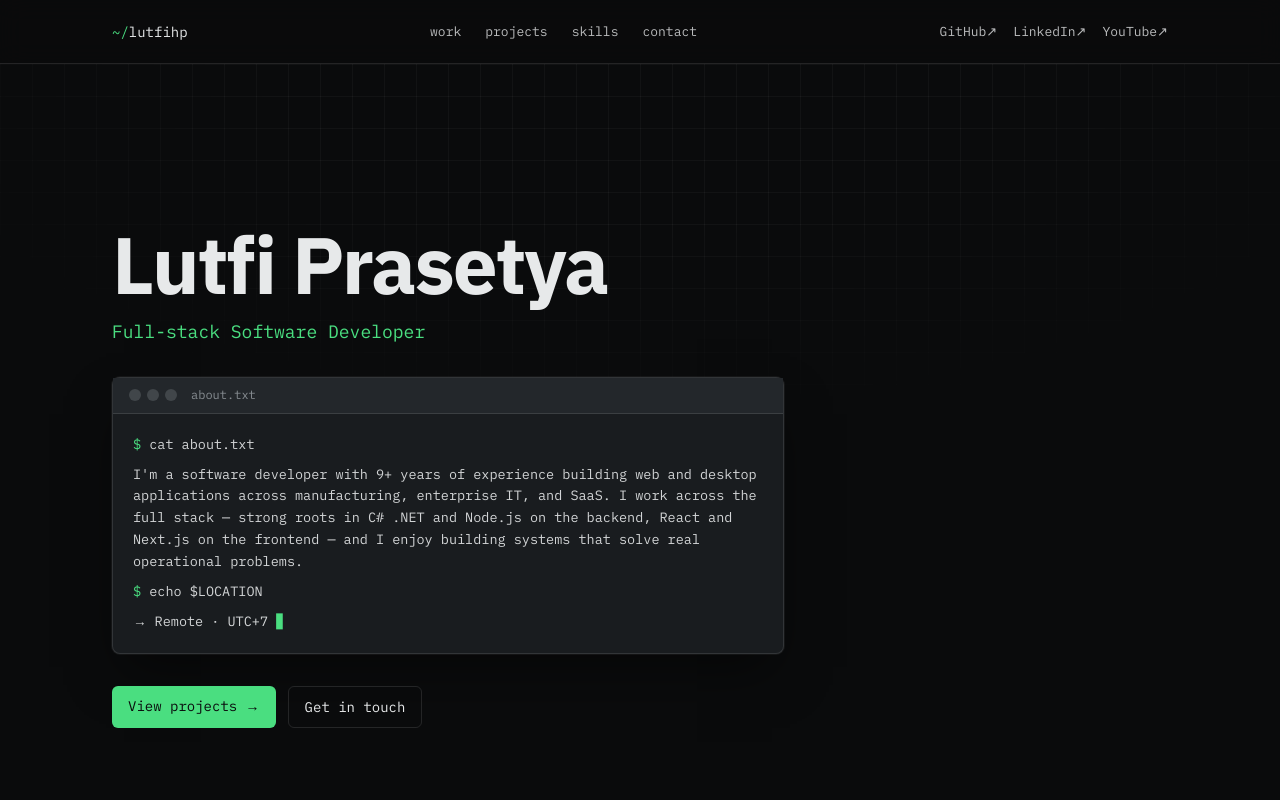
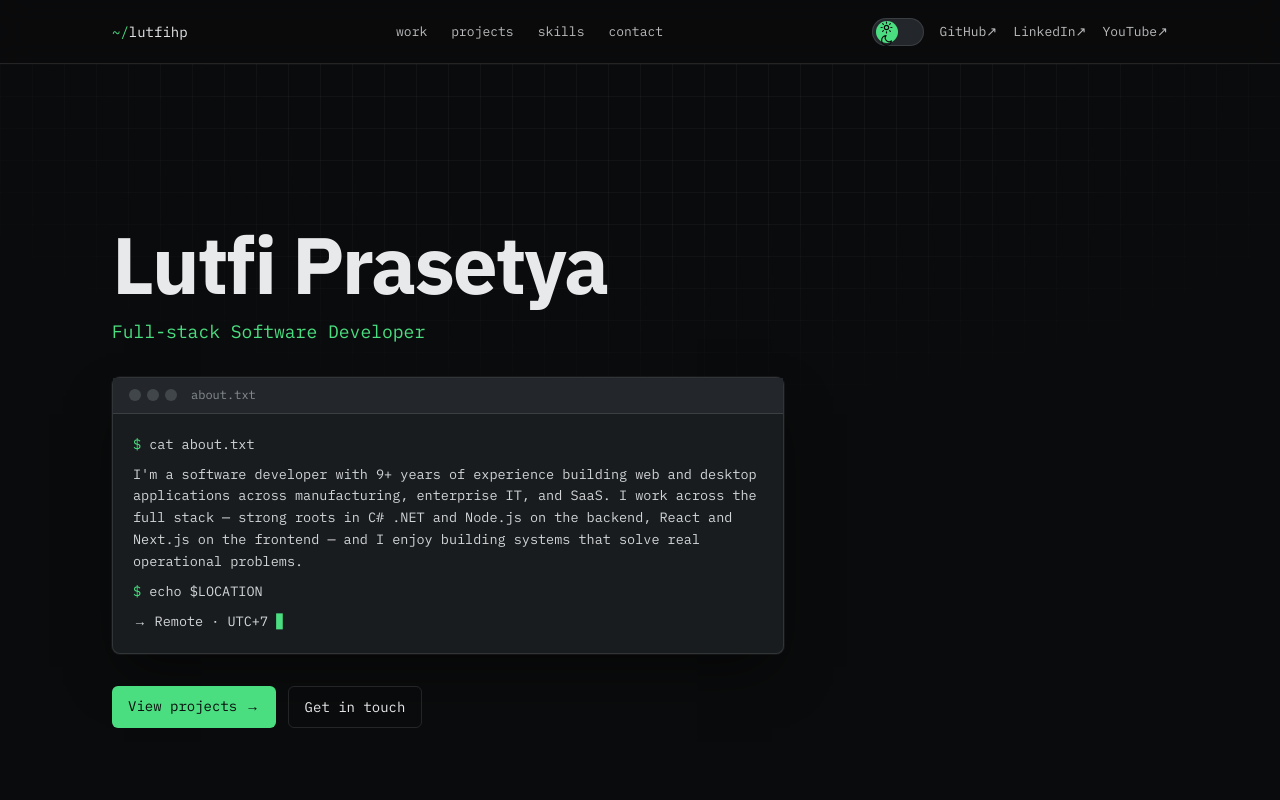
Before and after one commit to lutfihp/lutfihp.github.io, a Next.js app: page / in a window 1280 px wide. Shown: the top 800 px of the page. Built offline with nearby package versions, Linux system fonts and the light colour scheme.

Commit message:
feat: add ThemeToggle to Nav (landing + detail variants)

```diff
--- a/components/Nav.tsx
+++ b/components/Nav.tsx
@@ -1,6 +1,6 @@
 import Link from 'next/link'
 import { data } from '@/lib/data'
-
+import { ThemeToggle } from '@/components/ThemeToggle'
 
 const anchorLinks = [
   { label: 'work',     href: '/#work' },
@@ -51,6 +51,9 @@ export function Nav({ variant = 'landing' }: { variant?: 'landing' | 'detail' })
               all projects
             </Link>
           )}
+
+          <ThemeToggle />
+
           {variant === 'landing' && (
             <>
               <a
```
